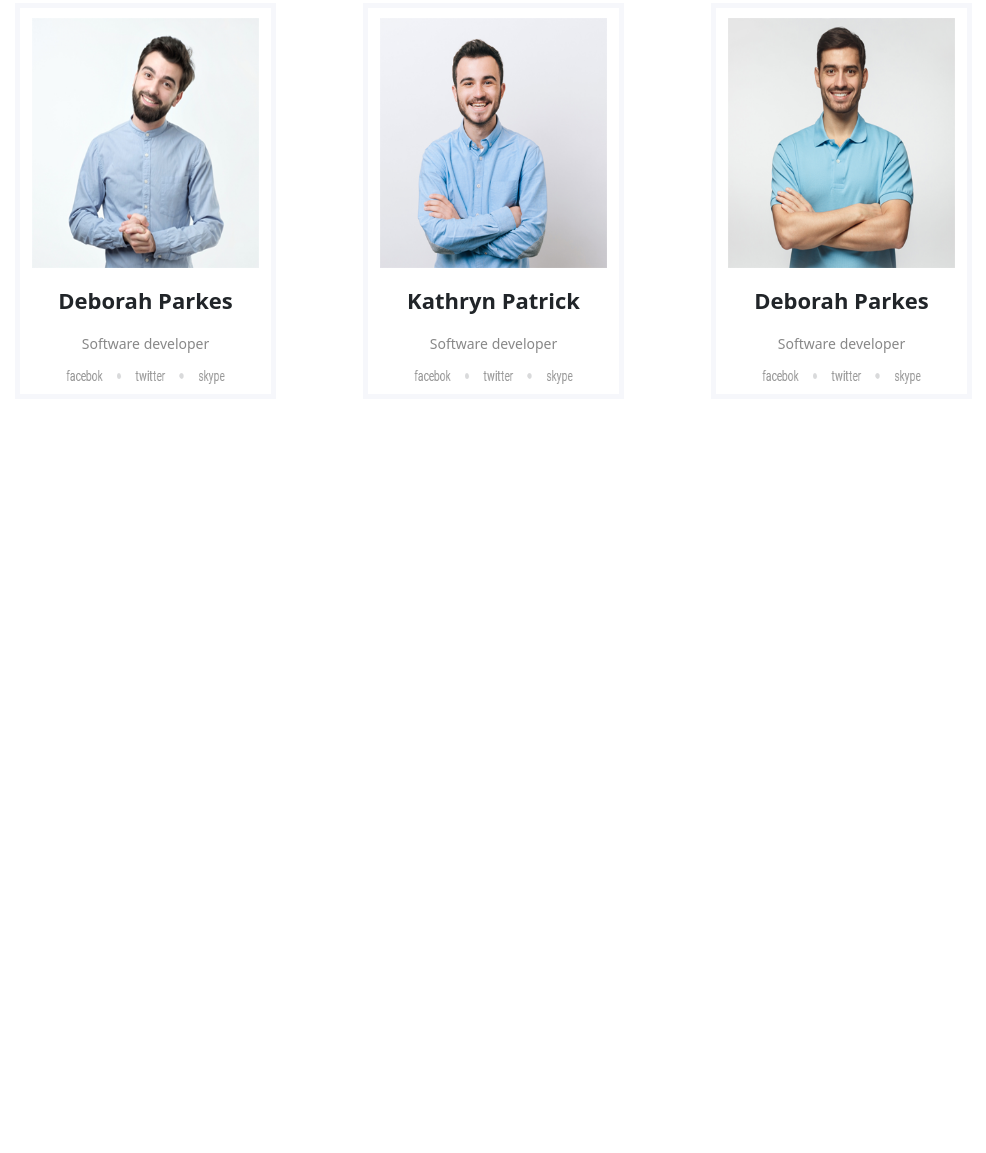
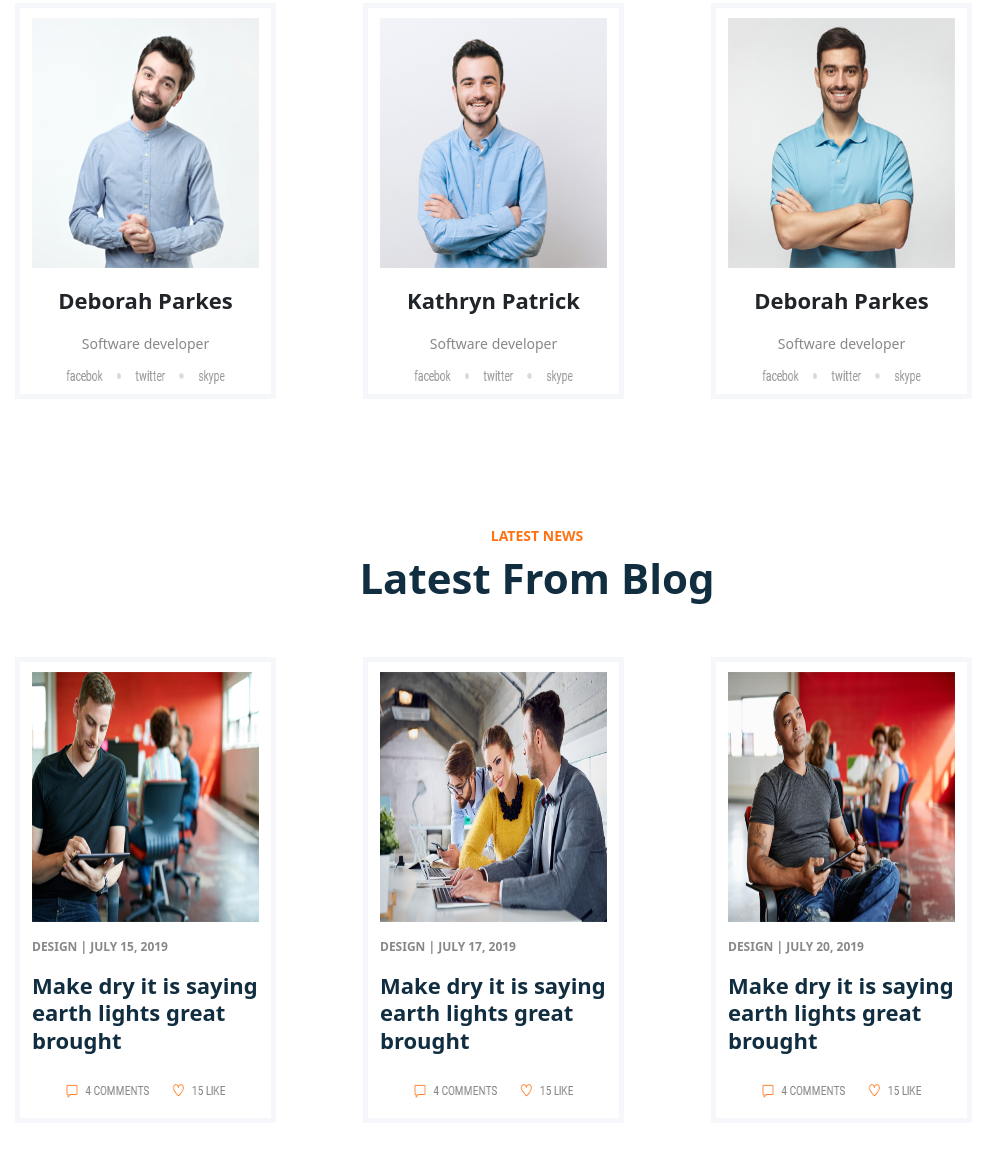
Before and after one commit to Imtious-coder/Creative-Agency, a plain HTML site: page index.html in a window 1280 px wide. Shown: the part 4428-5581 px from the top of the page, without its empty margins (103-1089 px from the left). Before the commit the page ends 4857 px from the top, so only its background shows below. Drawn offline with nearby package versions, Linux system fonts and the light colour scheme.

Commit message:
Blog Section Complete

```diff
--- a/index.html
+++ b/index.html
@@ -223,7 +223,7 @@
             <div class="container w-100 m-auto">
                 <div class="row">
                     <!-- card 1 -->
-                    <div class="col-6 col-md-3">
+                    <div class="col-md-3">
                         <!-- image -->
                         <img src="facts1.png" alt="" />
                         <!-- content -->
@@ -233,7 +233,7 @@
                         </div>
                     </div>
                     <!-- card 2 -->
-                    <div class="col-6 col-md-3">
+                    <div class="col-md-3">
                         <!-- image -->
                         <img src="facts2.png" alt="" />
                         <!-- content -->
@@ -243,7 +243,7 @@
                         </div>
                     </div>
                     <!-- card 3 -->
-                    <div class="col-6 col-md-3">
+                    <div class="col-md-3">
                         <!-- image -->
                         <img src="facts3.png" alt="" />
                         <!-- content -->
@@ -255,7 +255,7 @@
                         </div>
                     </div>
                     <!-- card 4 -->
-                    <div class="col-6 col-md-3">
+                    <div class="col-md-3">
                         <!-- image -->
                         <img src="facts4.png" alt="" />
                         <!-- content -->
@@ -333,6 +333,49 @@
                 </div>
             </div>
         </div>
+
+        <!-- BLOG -->
+        <div class="container mt-5 pt-5">
+            <p class="font-14 text-center text-uppercase orange fw-bold mb-0">
+                Latest news
+            </p>
+            <p class="font-42 fw-bold text-center black1 mb-5">
+                Latest From Blog
+            </p>
+            <!-- CARDS -->
+            <div class="row px-5">
+                <!-- card 1 -->
+                <div class="col-md-3 blog-card">
+                    <img src="blog1.png" alt="">
+                    <p class="font-12 fw-bold text-uppercase mt-3 grey">design | July 15, 2019</p>
+                    <p class="font-22 mt-3 black1 fw-bold lh-sm">Make dry it is saying earth lights great brought</p>
+                    <img src="bolgsocial.png" alt="" class="blog-social">
+                </div>
+                <div class="col-md-1"></div>
+                <!-- card 2 -->
+                <div class="col-md-3 team-card">
+                    <img src="blog2.png" alt="">
+                    <p class="font-12 fw-bold text-uppercase mt-3 grey">design | July 17, 2019</p>
+                    <p class="font-22 mt-3 black1 fw-bold lh-sm">Make dry it is saying earth lights great brought</p>
+                    <img src="bolgsocial.png" alt="" class="blog-social">
+                </div>
+                <div class="col-md-1"></div>
+                <!-- card 3 -->
+                <div class="col-md-3 team-card">
+                    <img src="blog3.png" alt="">
+                    <p class="font-12 fw-bold text-uppercase mt-3 grey">design | July 20, 2019</p>
+                    <p class="font-22 mt-3 black1 fw-bold lh-sm">Make dry it is saying earth lights great brought</p>
+                    <img src="bolgsocial.png" alt="" class="blog-social">
+                </div>
+            </div>
+        </div>
+
+        <!-- CONTACT FORM -->
+        <div class="container">
+            <div class="row">
+                <div class="col-md-4"></div>
+            </div>
+        </div>
     </main>
 
     <!-- Bootstrap JS -->
--- a/style.css
+++ b/style.css
@@ -4,6 +4,10 @@
 
 
 /* Custom Font Size */
+
+.font-12 {
+    font-size: 12px;
+}
 
 .font-14 {
     font-size: 14px;
@@ -227,3 +231,28 @@
     display: block;
     height: 14px !important;
 }
+
+
+/* BLOG */
+
+.blog-card {
+    width: 100%;
+    height: auto;
+    padding: 10px;
+    margin-bottom: 30px;
+    border: 5px solid #f6f7fb !important;
+}
+
+.blog-card img {
+    width: 100%;
+    height: 250px;
+    margin: auto;
+    display: block;
+}
+
+.blog-social {
+    width: 70% !important;
+    margin: 30px auto 10px auto !important;
+    display: block;
+    height: 14px !important;
+}
```
Also changed, not shown: blog1.png (added), blog2.png (added), blog3.png (added), bolgsocial.png (added).
